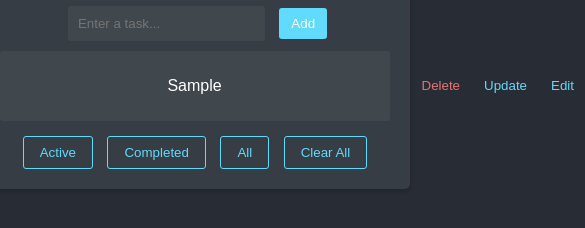
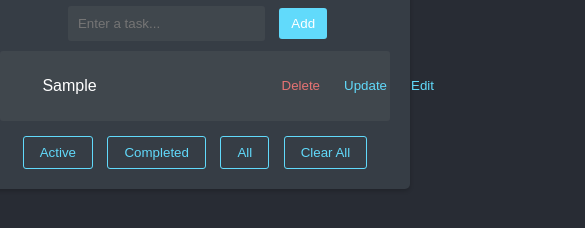
Before and after one commit to pendragons-code/basic-todo, a plain HTML site: page index.html in a window 390 px wide. Both pictures are taken after typing "Sample" into the empty fields and a click on the button "Add". Shown: the part 374-602 px from the top of the page, 585 px wide, since content can reach past the window. Drawn offline with Linux system fonts and the light colour scheme.

```diff
--- a/index.html
+++ b/index.html
@@ -4,6 +4,7 @@
     <meta charset="UTF-8">
     <meta name="viewport" content="width=device-width, initial-scale=1.0">
     <link rel="stylesheet" href="styles.css">
+    <link rel="stylesheet" media="screen and (max-width: 850px)" href="mobileStyle.css">
     <title>To-Do List</title>
 </head>
 <body>
--- /dev/null
+++ b/mobileStyle.css
@@ -0,0 +1,13 @@
+span {
+	position: absolute;
+	width: 100px;
+	overflow: auto;
+}
+.delete-button {
+    margin-left: 250px;
+    background-color: transparent;
+    border: none;
+    color: #e57373;
+    cursor: pointer;
+    transition: color 0.2s ease-in-out;
+}
--- a/styles.css
+++ b/styles.css
@@ -110,7 +110,7 @@
 
 span {
 	position: absolute;
-	width: 350px;
+	width: 200px;
 	overflow: auto;
 }
 
```
